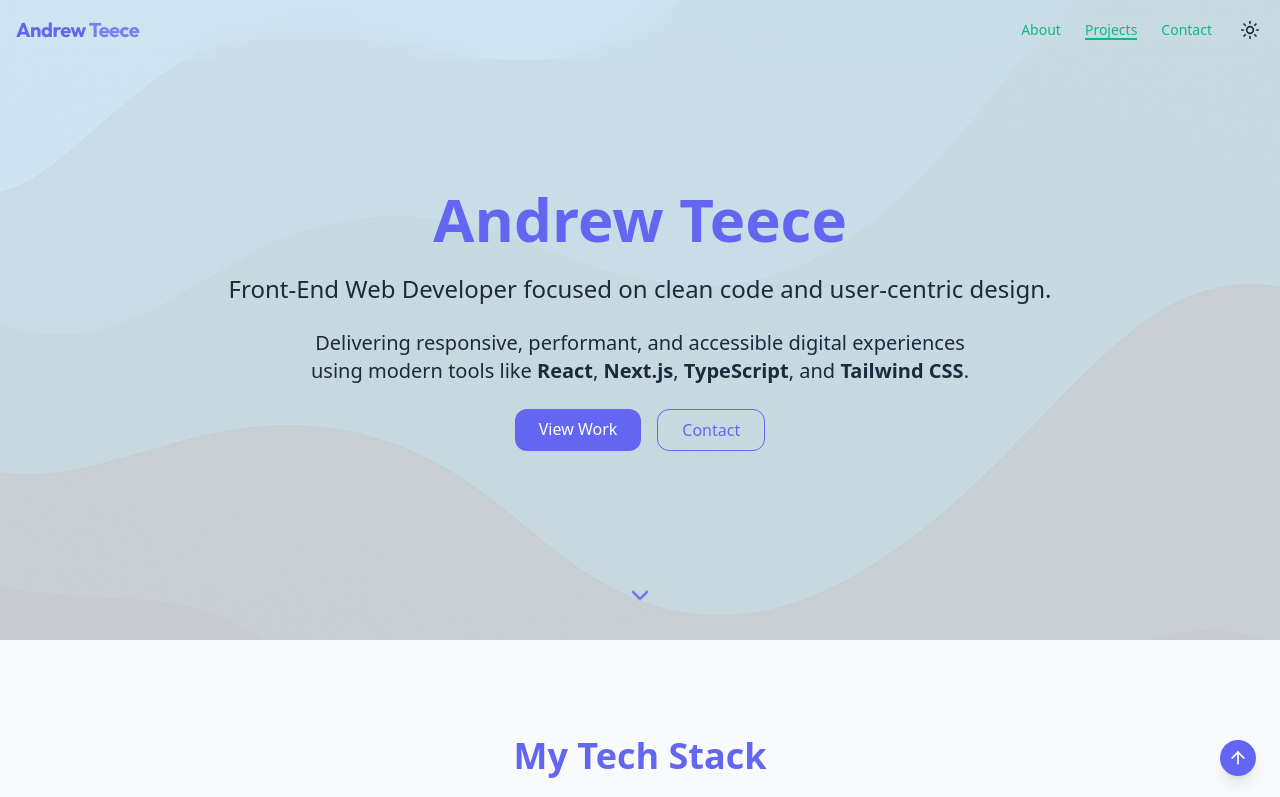
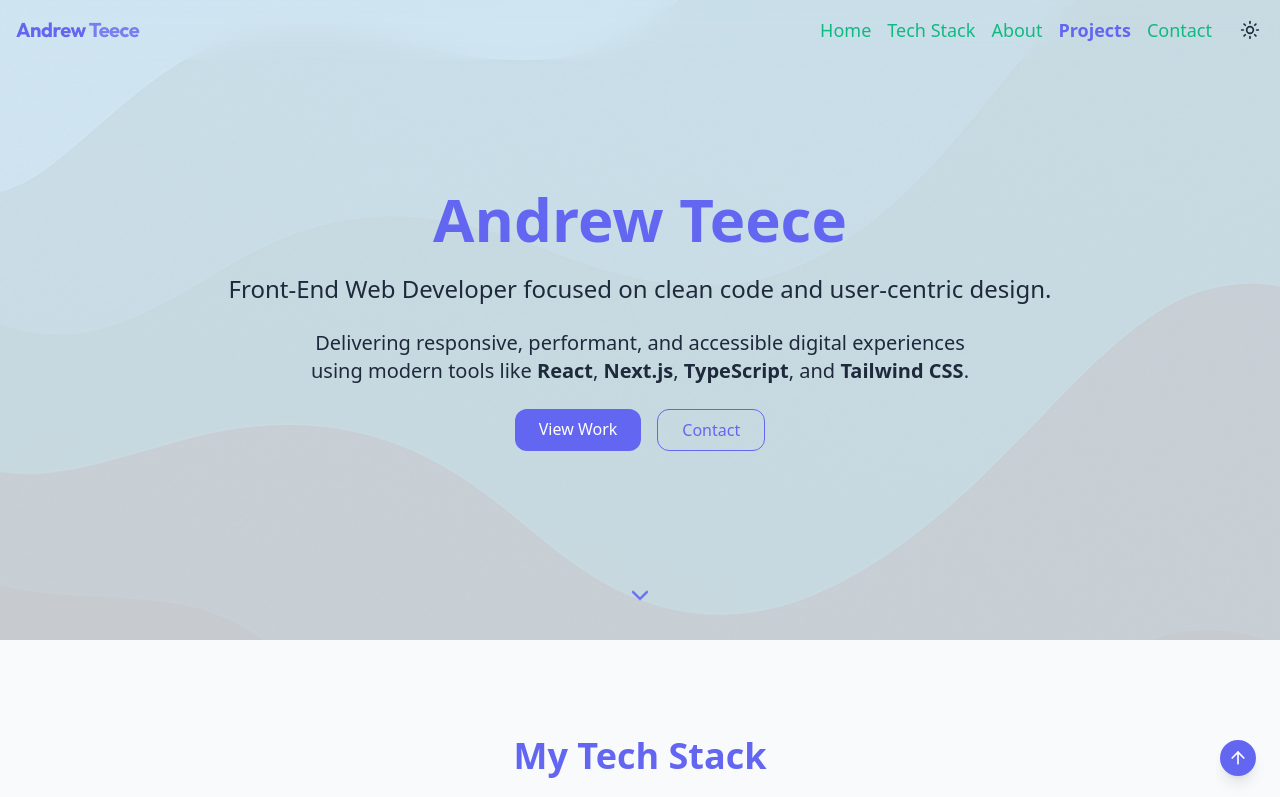
Before and after one commit to andrewteece/andrewteece-portfolio, a React (Vite) app: page / in a window 1280 px wide. Shown: the top 797 px of the page. Built offline with nearby package versions, Linux system fonts and the light colour scheme.

Commit message:
update with animation for links

```diff
--- a/src/components/Header/Header.tsx
+++ b/src/components/Header/Header.tsx
@@ -81,12 +81,22 @@ export default function Header() {
 
       <AnimatePresence>
         {menuOpen && (
+          <>
+            <motion.div
+              className='fixed inset-0 bg-black/50 z-30'
+              initial={{ opacity: 0 }}
+              animate={{ opacity: 1 }}
+              exit={{ opacity: 0 }}
+              transition={{ duration: 0.4 }}
+              onClick={() => setMenuOpen(false)}
+            />
+
             <motion.aside
-            className='fixed inset-0 bg-[var(--color-bg)] bg-opacity-95 backdrop-blur-md p-6 md:hidden z-40 flex flex-col gap-6'
+              className='fixed inset-y-0 right-0 w-4/5 max-w-sm bg-[var(--color-bg)]/90 backdrop-blur-md shadow-lg z-40 p-6 flex flex-col gap-6 overflow-y-auto'
               initial={{ x: '100%' }}
               animate={{ x: 0 }}
               exit={{ x: '100%' }}
-            transition={{ type: 'spring', stiffness: 300, damping: 30 }}
+              transition={{ type: 'spring', stiffness: 150, damping: 24 }}
             >
               <motion.div
                 className='flex justify-end'
@@ -103,11 +113,28 @@ export default function Header() {
                   <X size={24} />
                 </button>
               </motion.div>
+
+              <motion.div
+                className='flex flex-col gap-4 mt-4'
+                initial='hidden'
+                animate='visible'
+                variants={{
+                  hidden: {},
+                  visible: {
+                    transition: {
+                      staggerChildren: 0.1,
+                    },
+                  },
+                }}
+              >
                 <NavLinks
                   onClick={() => setMenuOpen(false)}
                   activeSection={activeSection}
+                  animated
                 />
+              </motion.div>
             </motion.aside>
+          </>
         )}
       </AnimatePresence>
     </header>
--- a/src/components/Header/NavLinks.tsx
+++ b/src/components/Header/NavLinks.tsx
@@ -1,36 +1,58 @@
-type NavLinksProps = {
+import { motion } from 'framer-motion';
+import { cn } from '../../lib/utils';
+
+interface NavLinksProps {
+  activeSection?: string;
   onClick?: () => void;
-  activeSection?: string;
-};
+  animated?: boolean;
+}
 
-const links = [
+const navItems = [
+  { href: '#home', label: 'Home' },
+  { href: '#techstack', label: 'Tech Stack' },
   { href: '#about', label: 'About' },
   { href: '#projects', label: 'Projects' },
-  { href: '#contact', label: 'Contact' },
+  { href: '#footer', label: 'Contact' },
 ];
 
-export default function NavLinks({ onClick, activeSection }: NavLinksProps) {
+export default function NavLinks({ activeSection, onClick }: NavLinksProps) {
   return (
-    <>
-      {links.map((link) => (
-        <a
-          key={link.href}
-          href={link.href}
-          onClick={onClick}
-          className={`
-            relative text-sm transition-colors duration-300
-            after:absolute after:left-0 after:bottom-0 after:h-[2px] after:w-0 after:bg-[var(--color-accent)]
-            after:transition-all after:duration-300 hover:after:w-full
-            ${
-              activeSection === link.href
-                ? 'text-[var(--color-accent)] font-medium after:w-full'
+    <motion.ul
+      className='flex flex-col md:flex-row gap-4 text-lg'
+      initial='hidden'
+      animate='visible'
+      exit='hidden'
+      variants={{
+        hidden: {},
+        visible: {
+          transition: {
+            staggerChildren: 0.1,
+          },
+        },
+      }}
+    >
+      {navItems.map(({ href, label }) => (
+        <motion.li
+          key={href}
+          variants={{
+            hidden: { opacity: 0, x: 20 },
+            visible: { opacity: 1, x: 0 },
+          }}
+        >
+          <a
+            href={href}
+            onClick={onClick}
+            className={cn(
+              'transition-colors hover:text-[var(--color-brand)]',
+              activeSection === href
+                ? 'text-[var(--color-brand)] font-semibold'
                 : ''
-            }
-          `}
-        >
-          {link.label}
-        </a>
+            )}
+          >
+            {label}
+          </a>
+        </motion.li>
       ))}
-    </>
+    </motion.ul>
   );
 }
```
Lines whose indentation alone changed are shown as unchanged.
